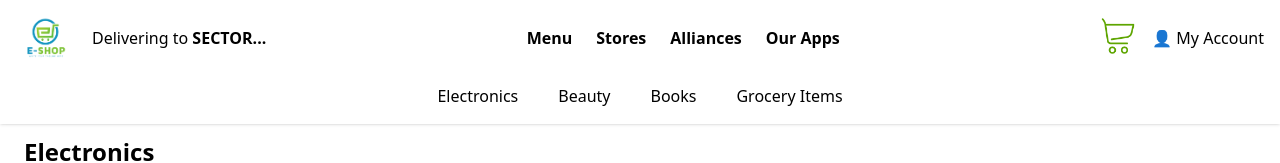
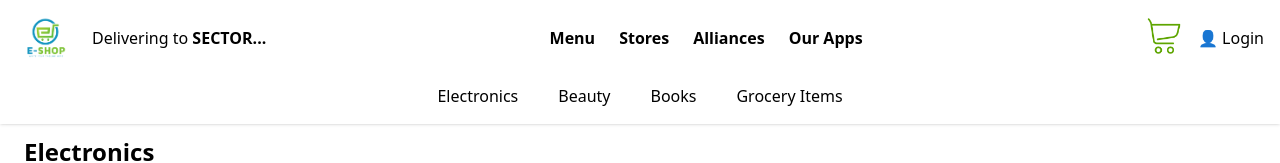
Before and after one commit to abdull435/Ecommerce-cyber, a React app in the folder frontend/: page /home in a window 1280 px wide. Shown: the top 163 px of the page. Built offline with nearby package versions, Linux system fonts and the light colour scheme; no server answers; the HTML template or start-up script is replaced by a standard one.

Commit message:
add checkLoginStatus function in navbar to update button

```diff
--- a/frontend/src/components/navbar.jsx
+++ b/frontend/src/components/navbar.jsx
@@ -1,20 +1,34 @@
 import {useEffect, useState } from 'react';
+import axios from 'axios';
 import Cart from './Cart';
 
 const Navbar = () => {
     const [cart, setCart] = useState(false);
-
+    const [isLoggedin,setIsLoggedin]=useState(false);
     const displayCart=(e)=>{
         e.stopPropagation();
         setCart(!cart);
     }
 
-[]
+    const checkLoginStatus = async () => {
+        try {
+          const response = await axios.get('http://localhost:3000/checklogin', { withCredentials: true });
+          if (response.data.loggedIn) {
+            setIsLoggedin(true);
+          }
+        } catch (err) {
+          console.error('Error checking session status', err);
+        }
+      };
+
+      useEffect(() => {
+        checkLoginStatus();
+      }, []);
+
     useEffect(() => {
         if (!cart) return;
 
         const handleClickOutside = (event) => {
-            // Ensure clicks on the cart button itself don't close the cart
             if (!event.target.closest(".cart-container") && !event.target.closest(".cart-button")) {
                 setCart(false);
             }
@@ -48,7 +62,9 @@ const Navbar = () => {
                 </ul>
                 <div className="flex space-x-4">
                     <img src="./images/cart.png" alt="cart" className="h-9 cursor-pointer" onClick={displayCart}/>
-                    <button className="h-10 " >👤 My Account</button>
+                    {isLoggedin?(<button className="h-10 cursor-pointer " >👤 Logout</button>):
+                        <button className="h-10 cursor-pointer " >👤 Login</button>
+                    }
                 </div>
             </nav>
 
```
